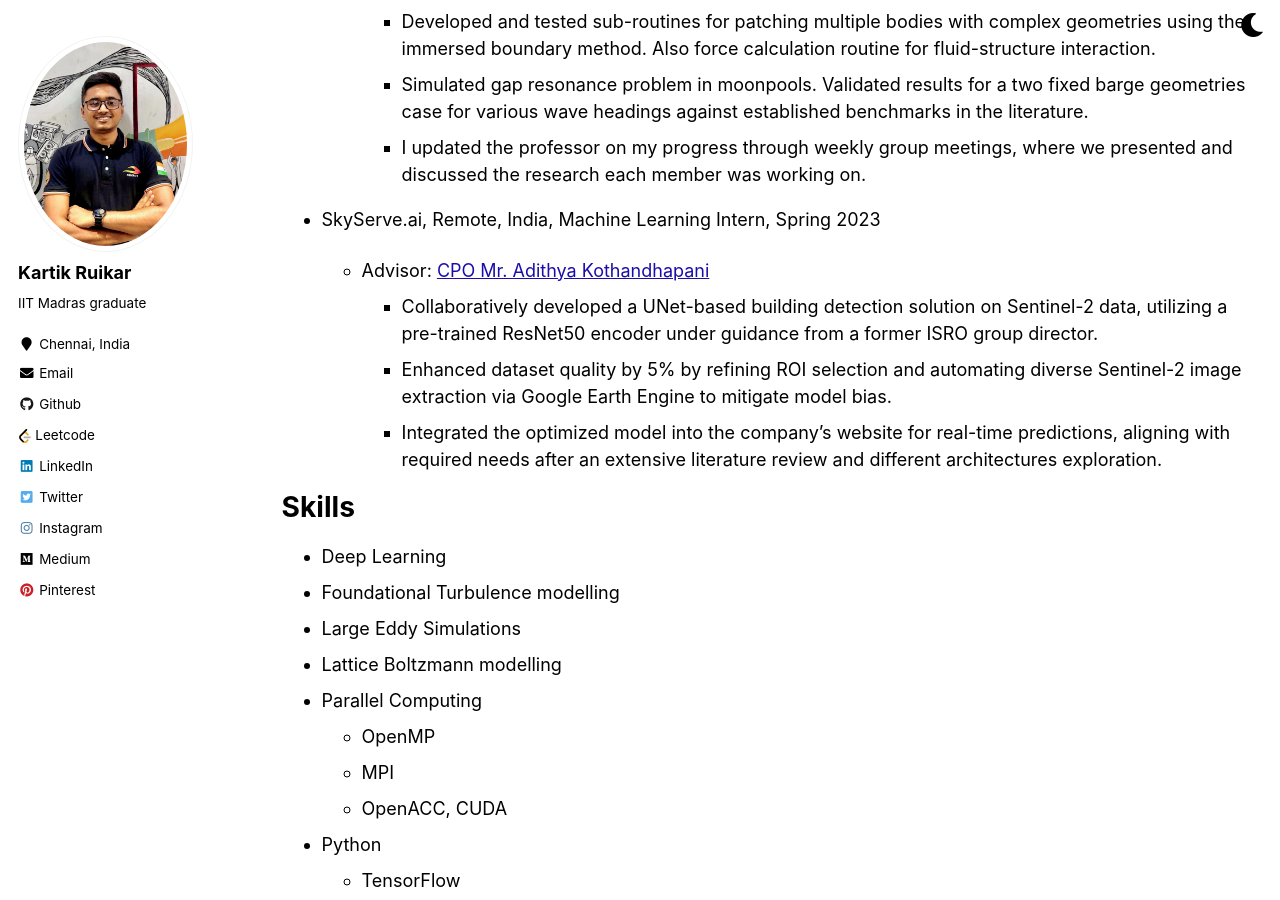
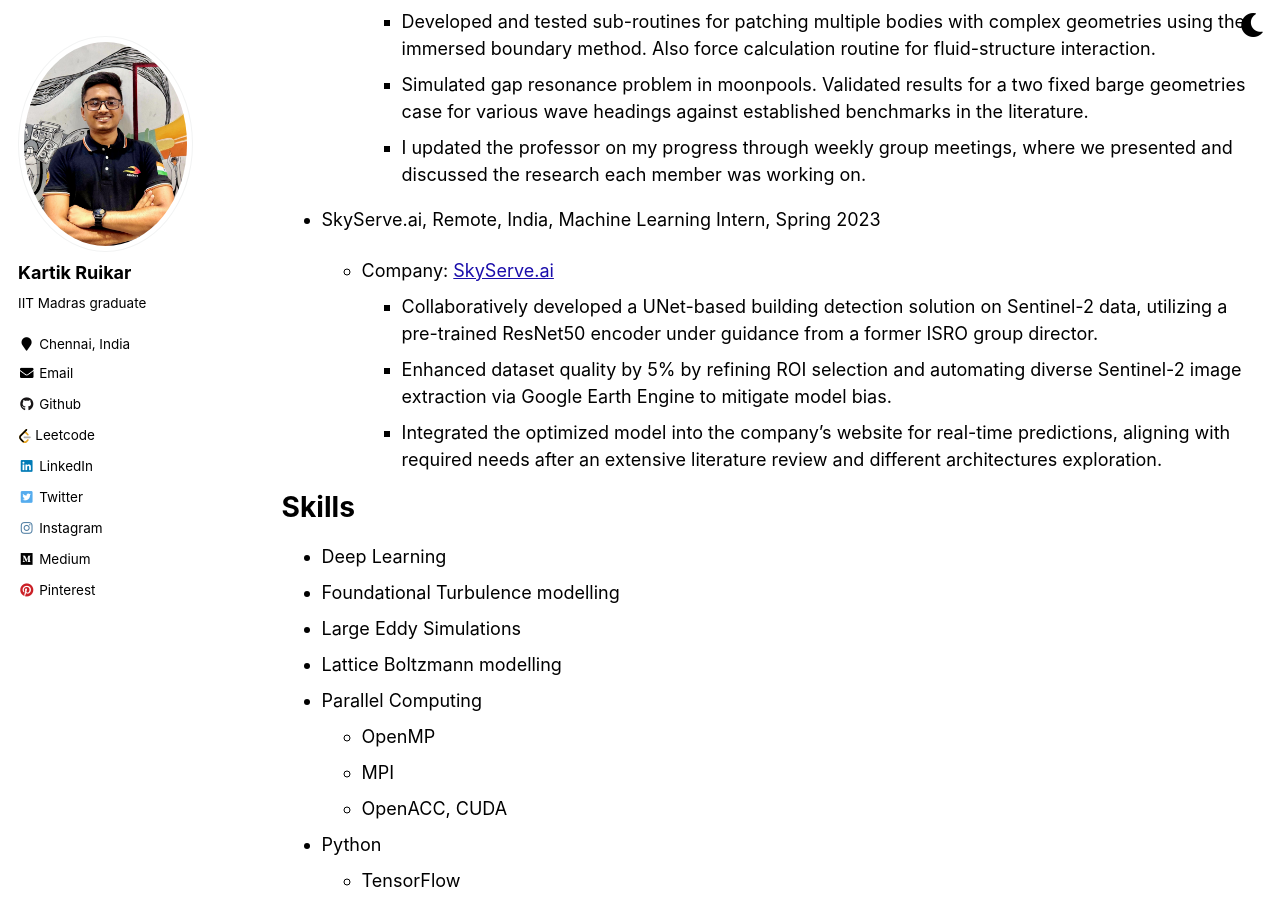
Before and after one commit to Kartik2605/Kartik2605.github.io, a Jekyll site: the page built from _pages/cv.md, in a window 1280 px wide and 900 px high, scrolled down 1307 px. Built offline with Jekyll 4.4.1, drawn with Linux system fonts in a browser that asks for light colours.

Commit message:
changes regarding the ML intern

```diff
--- a/_pages/cv.md
+++ b/_pages/cv.md
@@ -49,7 +49,7 @@ redirect_from:
 
 - SkyServe.ai, Remote, India, Machine Learning Intern, Spring 2023
 
-  - Advisor: [CPO Mr. Adithya Kothandhapani](https://www.skyserve.ai/)
+  - Company: [SkyServe.ai](https://www.skyserve.ai/)
     - Collaboratively developed a UNet-based building detection solution on Sentinel-2 data, utilizing a pre-trained ResNet50 encoder under
     guidance from a former ISRO group director.
     - Enhanced dataset quality by 5% by refining ROI selection and automating diverse Sentinel-2 image extraction via Google Earth Engine to mitigate model bias.
```
